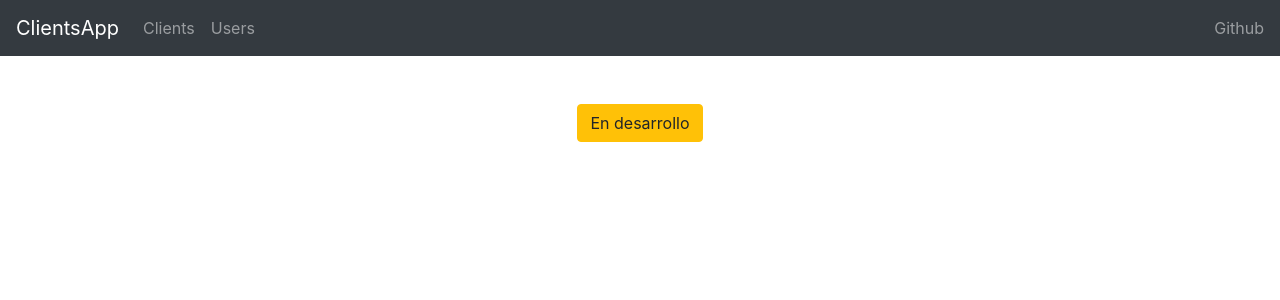
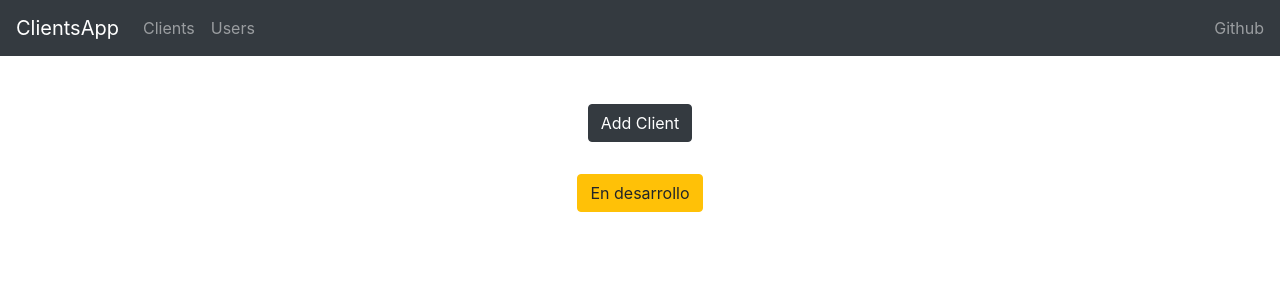
Before and after one commit to Alejandro04/AppClientsReact, a React (Create React App) app: page / in a window 1280 px wide. Shown: the top 300 px of the page. Built offline with nearby package versions, Linux system fonts and the light colour scheme.

Commit message:
add client list component, wip

```diff
--- a/package.json
+++ b/package.json
@@ -8,7 +8,8 @@
     "@testing-library/user-event": "^7.1.2",
     "react": "^16.13.1",
     "react-dom": "^16.13.1",
-    "react-scripts": "3.4.1"
+    "react-scripts": "3.4.1",
+    "uuid": "^7.0.3"
   },
   "scripts": {
     "start": "react-scripts start",
--- a/src/App.js
+++ b/src/App.js
@@ -3,13 +3,14 @@ import logo from './logo.svg';
 import './App.css';
 import 'bootstrap/dist/css/bootstrap.min.css';
 import { Button } from 'react-bootstrap';
-
 import NavBar from './components/NavBar'
+import ClientList from './components/ClientList'
 
 function App() {
   return (
     <div className="App">
       <NavBar />
+      <ClientList/>
       <Button variant="warning">En desarrollo</Button>
     </div>
   );
--- /dev/null
+++ b/src/components/ClientList.jsx
@@ -0,0 +1,37 @@
+import React, { Component } from 'react'
+import { Container, ListGroup, ListGroupItem, Button } from 'reactstrap'
+import { CSSTransition, TransitionGroup } from 'react-transition-group'
+import { v4 as uuid } from 'uuid';
+
+class ClientList extends Component {
+    state = {
+        items: [
+            { id: uuid(), name: 'Client 1' },
+            { id: uuid(), name: 'Client 2' },
+            { id: uuid(), name: 'Client 3' },
+            { id: uuid(), name: 'Client 4' },
+        ]
+    }
+
+    render() {
+        const { items } = this.state
+        return (
+            <Container>
+                <Button
+                color="dark"
+                style={{marginBottom:'2rem'}}
+                onClick={() =>{
+                    const name = prompt('Enter Client')
+                    if(name){
+                        this.setState(state => ({
+                            items: [...state.items, { id: uuid(), name}]
+                        }))
+                    }
+                }}
+                >Add Client</Button>
+            </Container>
+        )
+    }
+}
+
+export default ClientList
```
Also changed, not shown: 1 other file (tests, documents, lock files or other folders).
